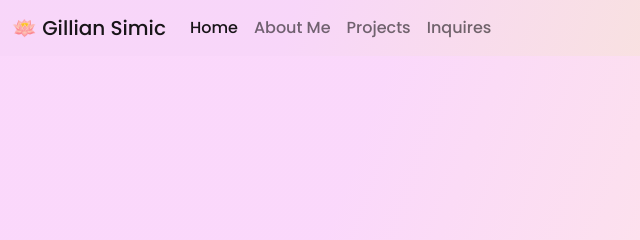
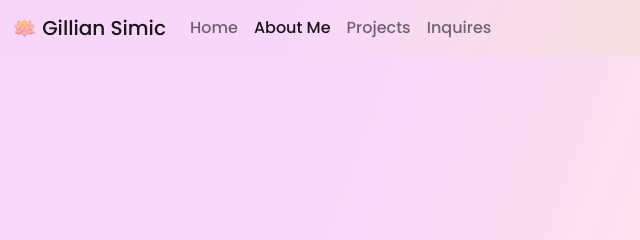
Before and after one commit to GSimic22/GSimic-Portfolio, a plain HTML site: page about.html in a window 1280 px wide. Shown: the top 240 px of the page, 0-640 px from the left. Drawn offline with nearby package versions, Linux system fonts and the light colour scheme.

Commit message:
fixing active link

```diff
--- a/about.html
+++ b/about.html
@@ -26,8 +26,8 @@
     </button>
     <div class="collapse navbar-collapse" id="navbarNavAltMarkup">
       <div class="navbar-nav">
-        <a class="nav-link active" aria-current="page" href="index.html">Home</a>
-        <a class="nav-link" href="about.html" title="About Me">About Me</a>
+        <a class="nav-link" aria-current="page" href="index.html">Home</a>
+        <a class="nav-link active" href="about.html" title="About Me">About Me</a>
         <a class="nav-link" href="work.html" title="My Work">Projects</a>
         <a class="nav-link" href="contact.html" title="Contact Me">Inquires</a>
       </div>
```
Also changed, not shown: contact.html (+2 -2 lines), work.html (+2 -2 lines).
